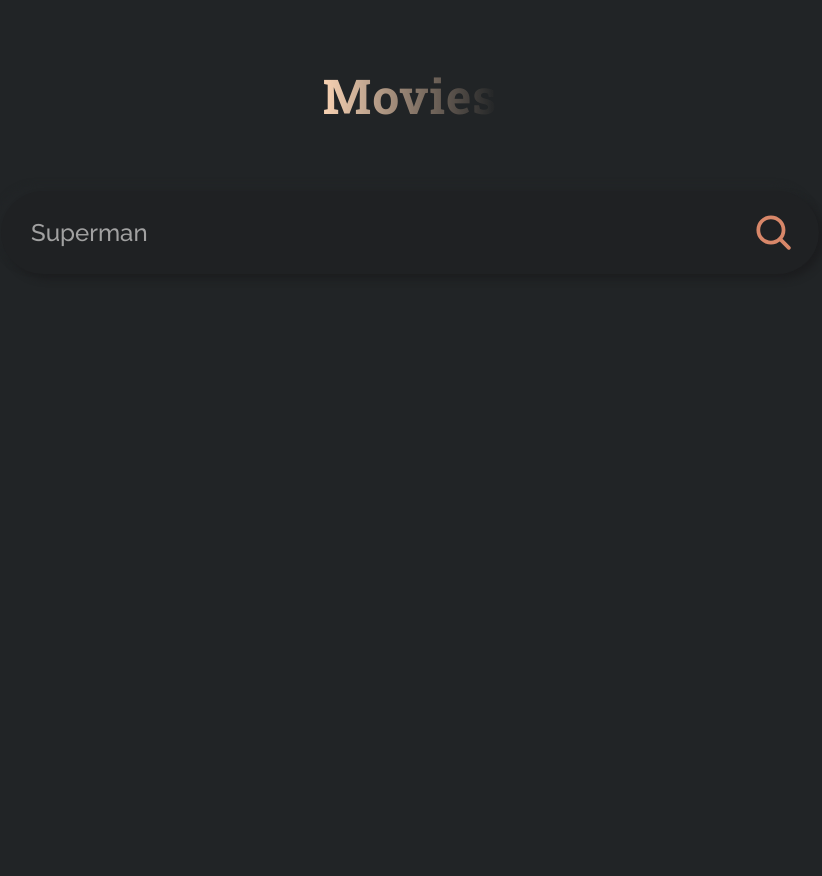
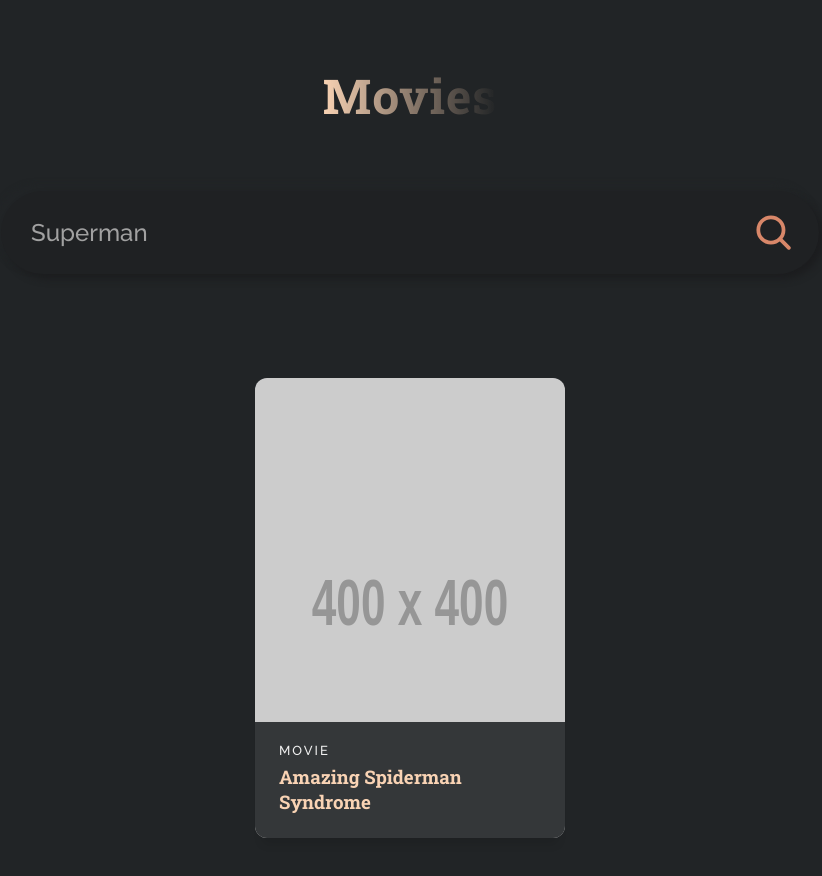
Before and after one commit to chrisa430/MovieSearch, a React (Create React App) app: page / in a window 1280 px wide. Shown: the top 876 px of the page, without its empty margins (230-1052 px from the left). Before the commit the page ends 800 px from the top, so only its background shows below. Built offline with nearby package versions, Linux system fonts and the light colour scheme; no server answers.

Commit message:
movie card component

```diff
--- a/src/App.js
+++ b/src/App.js
@@ -1,8 +1,17 @@
 import {useEffect} from "react";
 import './App.css';
 import SearchIcon from './search.svg';
+import MovieCard from "./MovieCard";
 
 const API_URL = 'http://www.omdbapi.com?apikey=a0a7e3c9';
+
+const movie1 = {
+    "Title": "Amazing Spiderman Syndrome",
+    "Year": "2012",
+    "imdbID": "tt2586634",
+    "Type": "movie",
+    "Poster": "N/A"
+}
 
 const App = () =>{
 
@@ -34,7 +43,7 @@ const App = () =>{
        />
        </div>
        <div className="container">
-
+           <MovieCard movie1={movie1}/>
        </div>
        </div>
     );
--- /dev/null
+++ b/src/MovieCard.jsx
@@ -0,0 +1,23 @@
+import React from "react";
+
+
+const MovieCard = ({movie1}) => {
+    return (
+    <div className="movie">
+       <div>
+        <p>{movie1.Year}</p>
+        </div>
+
+        <div>
+            <img src={movie1.Poster !== 'N/A' ? movie1.Poster : 'https://via.placeholder.com/400'} alt={movie1.Title}></img>
+        </div>
+
+        <div>
+            <span>{movie1.Type}</span>
+            <h3>{movie1.Title} </h3>
+        </div>
+    </div>
+    );
+}
+
+export default MovieCard;
```
